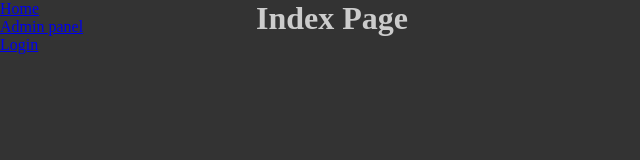
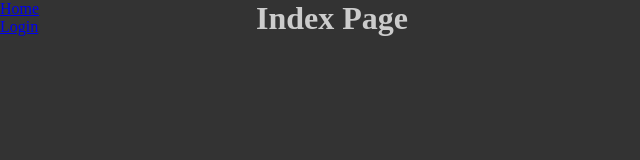
Before and after one commit to GOLDER303/secjar-frontend, a React (Vite) app: page / in a window 1280 px wide. Shown: the top 160 px of the page, without its empty margins (0-640 px from the left). Built offline with nearby package versions, Linux system fonts and the light colour scheme.

Commit message:
Add Admin role checking

```diff
--- a/package.json
+++ b/package.json
@@ -10,6 +10,7 @@
   },
   "dependencies": {
     "axios": "^1.3.4",
+    "jwt-decode": "^3.1.2",
     "mime-types-no-nodejs": "^0.9.2",
     "react": "^18.2.0",
     "react-dom": "^18.2.0",
--- a/src/components/Navbar.tsx
+++ b/src/components/Navbar.tsx
@@ -2,6 +2,7 @@ import React from "react"
 import { Link, useNavigate} from "react-router-dom"
 import { IsLoggedInContext, IsLoggedInContextType } from "../contexts/IsLoggedInContext"
 import { logout } from "../services/AuthService"
+import jwt_decode from "jwt-decode"
 
 const Navbar: React.FC = () => {
     const { isUserLoggedIn, setIsUserLoggedIn } = React.useContext(IsLoggedInContext) as IsLoggedInContextType
@@ -14,15 +15,28 @@ const Navbar: React.FC = () => {
         navigate("/login")
     }
 
+    const hasAdminRole = () => {
+        const token = localStorage.getItem("jwt")
+        if (token){
+            const decodedJwt = jwt_decode(token) as {scope: string}
+            if (decodedJwt.scope.includes("ROLE_ADMIN")){
+                return true
+            }
+        }
+        return false
+    }
+
     return (
         <nav className="site-bar">
             <ul>
                 <li>
                     <Link to={"/home"}>Home</Link>
                 </li>
-                <li>
-                    <Link to={"/adminPanel"}>Admin panel</Link>
-                </li>
+                {hasAdminRole() && (
+                    <li>
+                        <Link to={"/adminPanel"}>Admin panel</Link>
+                    </li>
+                )}
                 <li>{isUserLoggedIn ? <button onClick={logoutHandler}>Logout</button> : <Link to={"/login"}>Login</Link>}</li>
             </ul>
         </nav>
```
Also changed, not shown: 1 other file (tests, documents, lock files or other folders).
